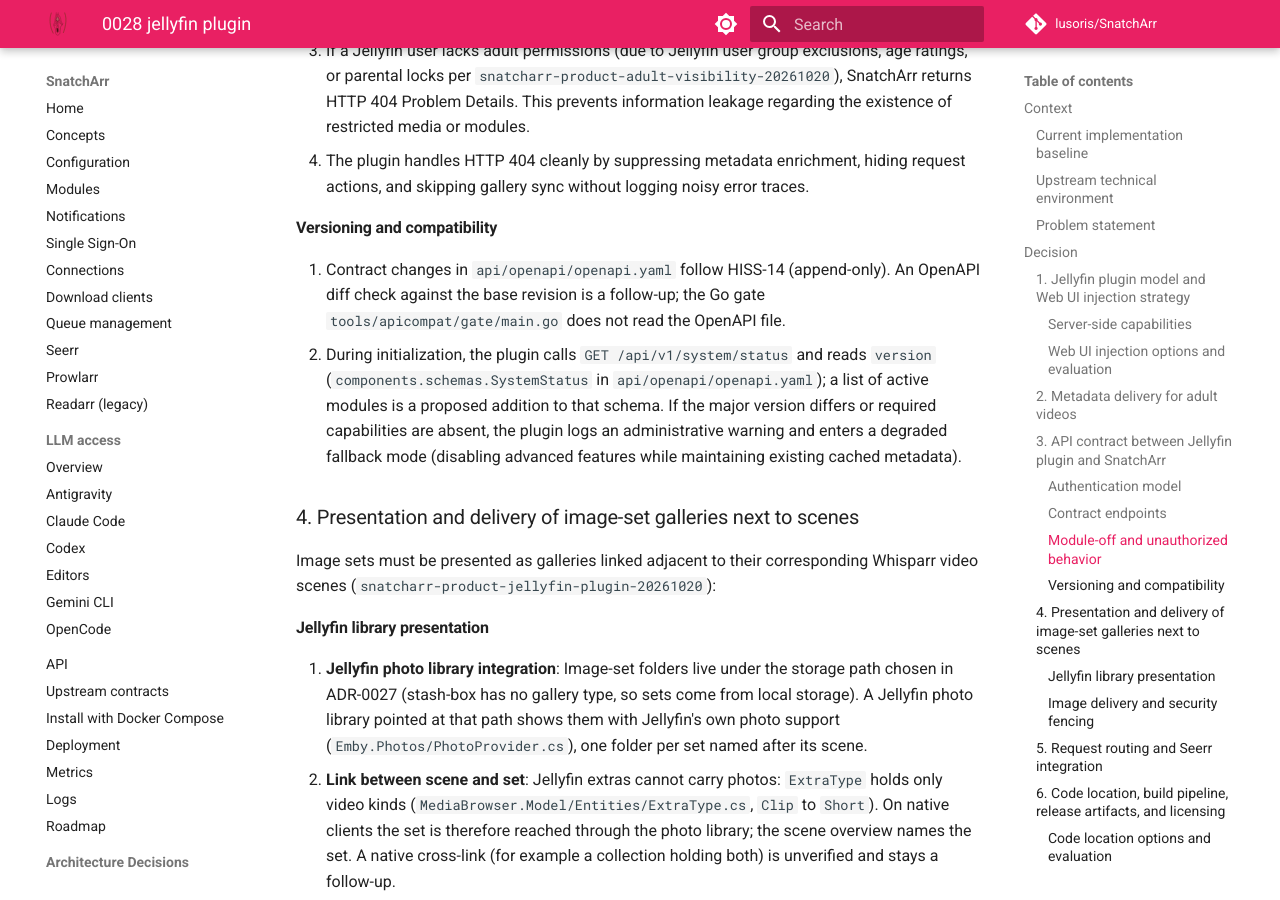
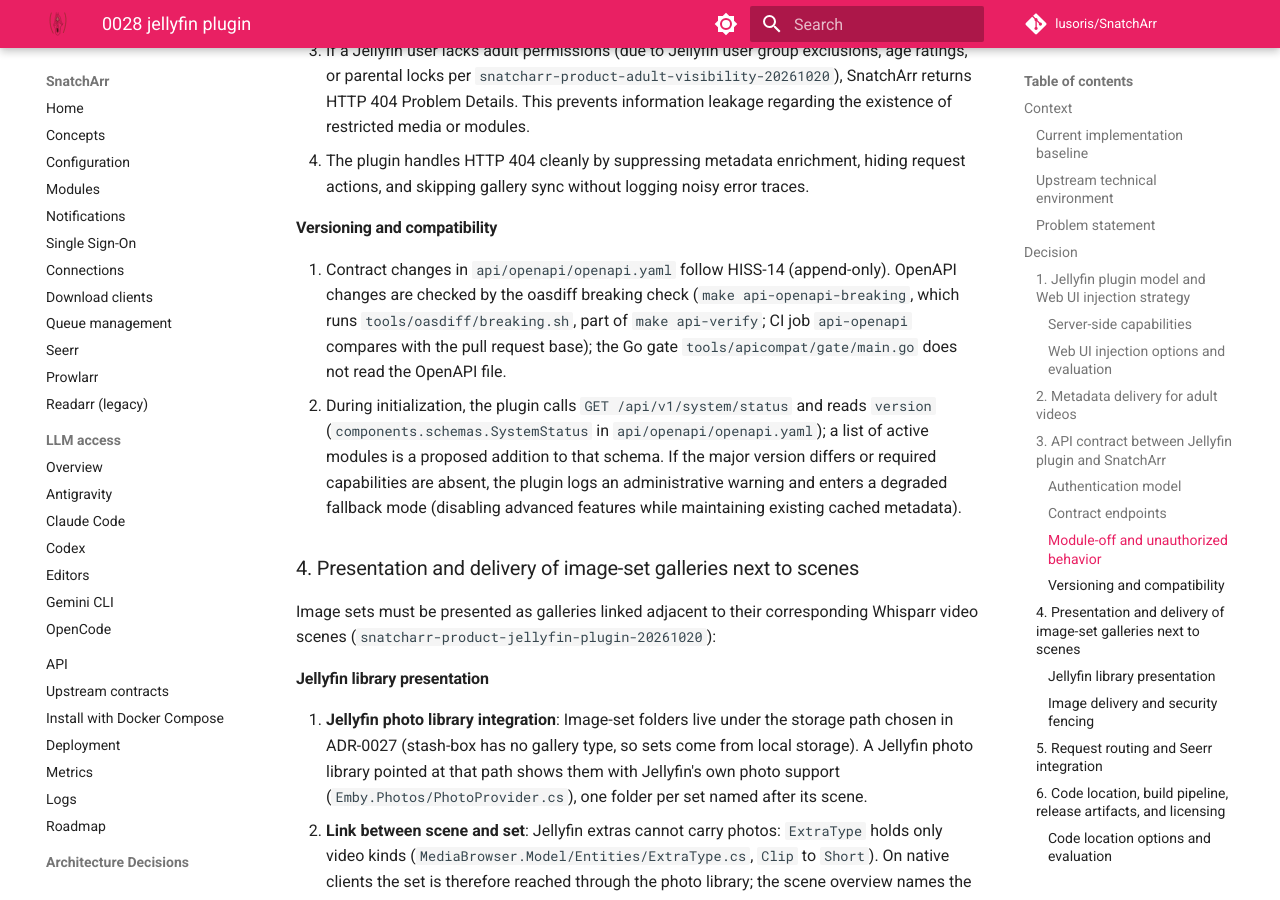
Before and after one commit to lusoris/SnatchArr, an MkDocs documentation site: the page built from docs/adr/0028-jellyfin-plugin.md, in a window 1280 px wide and 900 px high, scrolled down 9789 px. Built offline with MkDocs 1.6.1 and Material for MkDocs 9.7.7, drawn with Linux system fonts in a browser that asks for light colours; comment, search, counter and statistics services are not loaded; some of the changed text lies outside the part shown.

Commit message:
docs(adr): drop the stale OpenAPI check follow-up wording
The HISS-14 contract passage and the testing section of ADR-0028
still called the OpenAPI diff check a follow-up. The oasdiff breaking
check (make api-openapi-breaking, part of make api-verify) has
existed since #662. Both passages now name it and keep the fact that
the Go gate does not read the OpenAPI file.

Signed-off-by: lusoris <lusoris@proton.me>

```diff
--- a/docs/adr/0028-jellyfin-plugin.md
+++ b/docs/adr/0028-jellyfin-plugin.md
@@ -235,7 +235,7 @@
 
 #### Versioning and compatibility
 
-1. Contract changes in `api/openapi/openapi.yaml` follow HISS-14 (append-only). An OpenAPI diff check against the base revision is a follow-up; the Go gate `tools/apicompat/gate/main.go` does not read the OpenAPI file.
+1. Contract changes in `api/openapi/openapi.yaml` follow HISS-14 (append-only). OpenAPI changes are checked by the oasdiff breaking check (`make api-openapi-breaking`, which runs `tools/oasdiff/breaking.sh`, part of `make api-verify`; CI job `api-openapi` compares with the pull request base); the Go gate `tools/apicompat/gate/main.go` does not read the OpenAPI file.
 2. During initialization, the plugin calls `GET /api/v1/system/status` and reads `version` (`components.schemas.SystemStatus` in `api/openapi/openapi.yaml`); a list of active modules is a proposed addition to that schema. If the major version differs or required capabilities are absent, the plugin logs an administrative warning and enters a degraded fallback mode (disabling advanced features while maintaining existing cached metadata).
 
 ### 4. Presentation and delivery of image-set galleries next to scenes
@@ -346,7 +346,7 @@
 2. **Contract tests against SnatchArr OpenAPI**:
    - Automated tests run against a mock HTTP server or schema validator generated from `api/openapi/openapi.yaml`.
    - Asserts that all endpoints, request bodies, query parameters, and RFC 9457 Problem Details responses match SnatchArr's published API contract.
-   - Changes in `api/openapi/openapi.yaml` are checked by the OpenAPI diff follow-up (HISS-14); the Go gate does not cover them.
+   - Changes in `api/openapi/openapi.yaml` are checked by the oasdiff breaking check (`make api-openapi-breaking`); the Go gate does not cover them.
 3. **Planted negative security case**:
    - **Scenario**: A Jellyfin user without adult media privileges (restricted by Jellyfin user group membership or parental age rating per `snatcharr-product-adult-visibility-20261020`) attempts to view an adult scene gallery or request an adult title via the plugin.
    - **Expected behavior**: The plugin and SnatchArr API refuse the request, returning an RFC 9457 HTTP 404 Problem Details response (`application/problem+json`). Zero metadata, images, or scene existence cues are returned.
```
